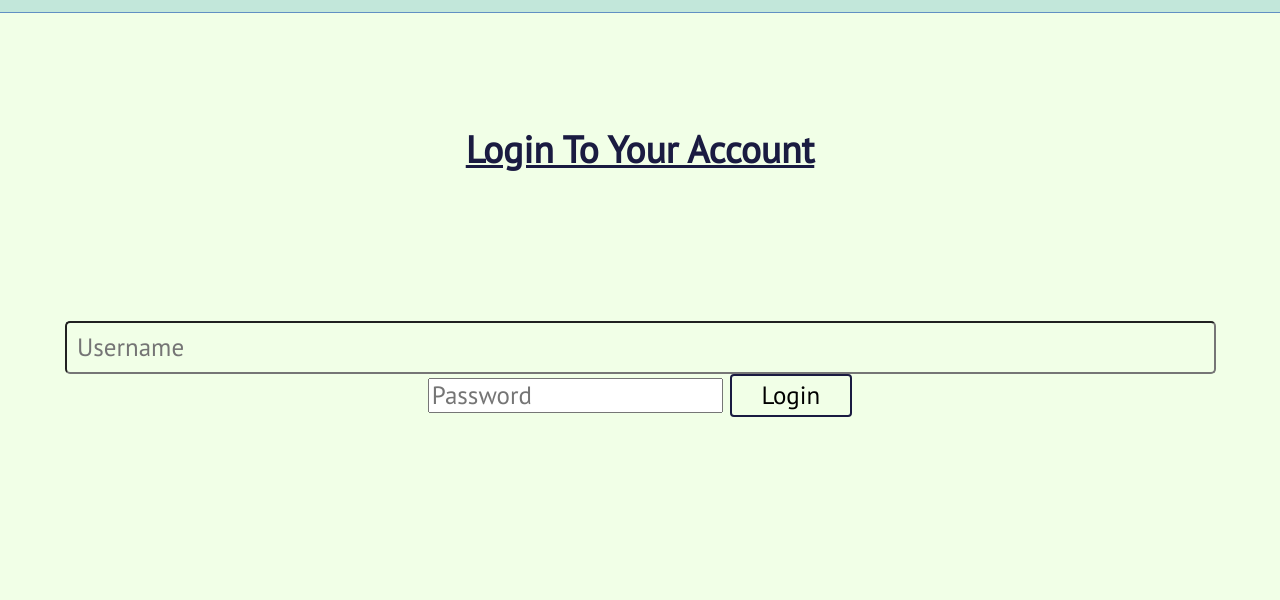
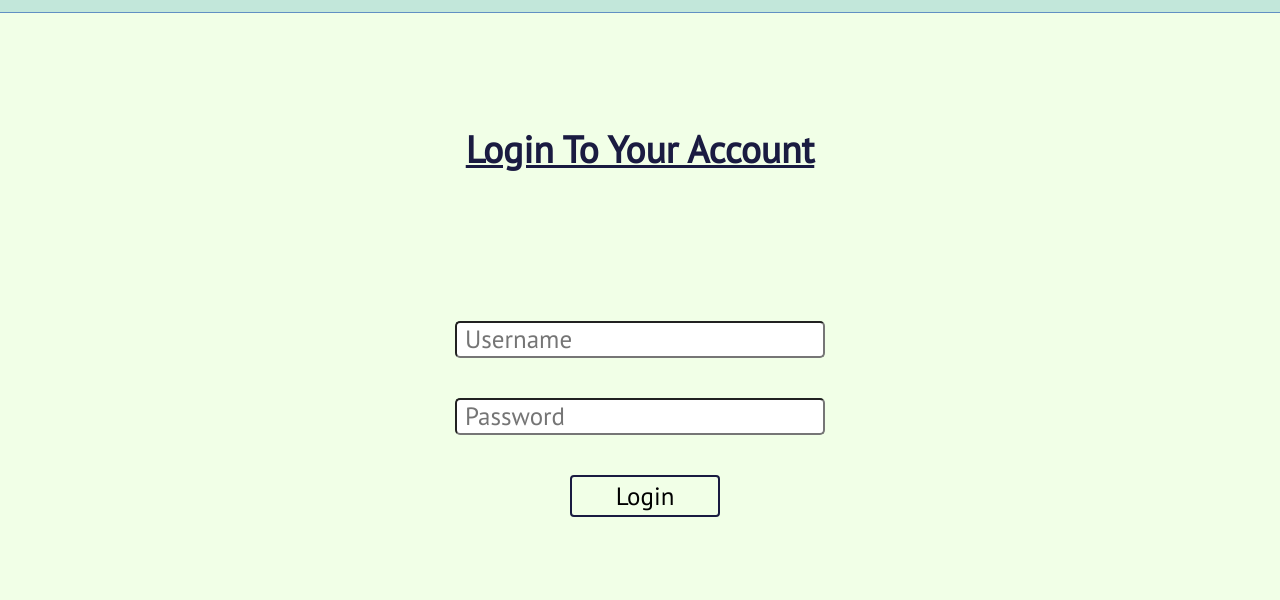
Before and after one commit to Labyrinth246/baker-wdd-130, a plain HTML site: page login-page.html in a window 1280 px wide. Shown: the part 200-800 px from the top of the page. Drawn offline with Linux system fonts and the light colour scheme.

Commit message:
fixed a few odds and end in login and get started

```diff
--- a/css/main.css
+++ b/css/main.css
@@ -432,6 +432,29 @@ input[type=submit]:hover {
 /*Login Page CSS*/
 
 
+.loginbox {
+    display: grid;
+    grid-template-columns: 1fr 1fr 1fr;
+    grid-gap: 40px;
+}
+#submit {
+    grid-column: 2;
+    width: 150px;
+    margin-left: 115px;
+}
+#username {
+    padding: 2px 8px;
+    width: 350px;
+    border-radius: 5px;
+    grid-column: 2;
+    background-color: white;
+}
+#password {
+    padding: 2px 8px;
+    width: 350px;
+    border-radius: 5px;
+    grid-column: 2;
+}
 .error {
     display: none;
 }
@@ -499,6 +522,12 @@ table, tr, th, td {
 .card:hover {
     box-shadow: 0 32px 64px 8px rgba(0,0,0,0.2);
     border: 2px solid black;
+}
+.card img {
+    width: 300px;
+    height: 300px;
+    display: flex;
+    justify-content: center;
 }
 th, td {
     padding: 20px;
```
Also changed, not shown: Get_Started.html (+33 -0 lines), login-page.html (+8 -0 lines).
